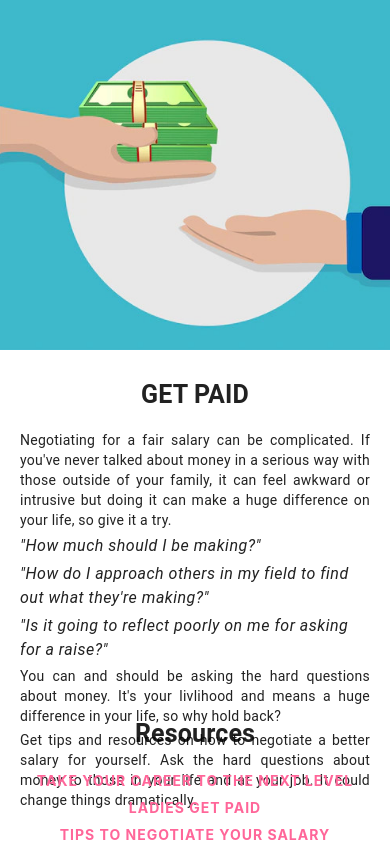
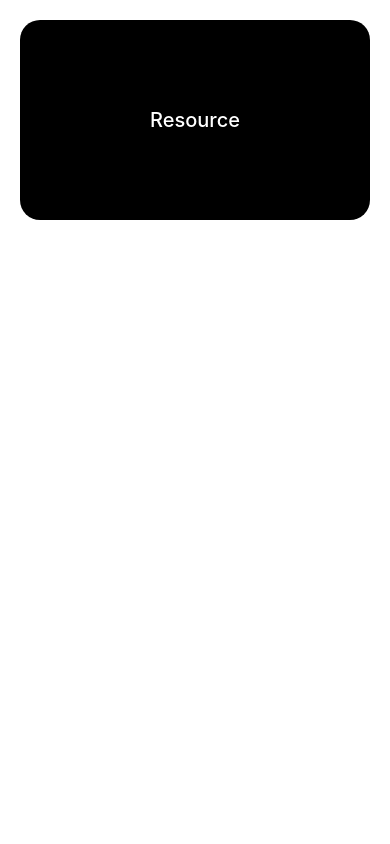
Before and after one commit to satishnaikawadi2011/abhiman-frontend, a React Native app: screen / in a window 390 px wide. Built offline with nearby package versions, Linux system fonts and the light colour scheme.

Commit message:
✨ feat : add ResourceCard component

```diff
--- a/App.tsx
+++ b/App.tsx
@@ -1,16 +1,9 @@
 import { StatusBar } from 'expo-status-bar';
 import { StyleSheet, Text, View } from 'react-native';
-import BIPOCScreen from './src/screens/BIPOCScreen';
-import DisabilityScreen from './src/screens/DisabilityScreen';
-import EmploymentScreen from './src/screens/EmploymentScreen';
-import GetPaidScreen from './src/screens/GetPaidScreen';
-import ImposterSyndromeScreen from './src/screens/ImposterSyndromeScreen';
-import LGBTQScreen from './src/screens/LGBTQScreen';
-import MarginalizationScreen from './src/screens/MarginalizationScreen';
-import VoiceScreen from './src/screens/VoiceScreen';
+import ResourceCard from './src/components/ResourceCard';
 
 export default function App() {
-	return <GetPaidScreen />;
+	return <ResourceCard title="Resource" />;
 	// return (
 	//   <View style={styles.container}>
 	//     <Text>Hello World!</Text>
--- /dev/null
+++ b/src/components/ResourceCard.tsx
@@ -0,0 +1,60 @@
+import {
+	GestureResponderEvent,
+	Pressable,
+	StyleProp,
+	StyleSheet,
+	Text,
+	TextStyle,
+	View,
+	ViewStyle
+} from 'react-native';
+import React from 'react';
+
+interface IProps {
+	onPress?: ((event: GestureResponderEvent) => void) | null | undefined;
+	title: string;
+	textStyles?: StyleProp<TextStyle>;
+	containerStyles?: StyleProp<ViewStyle>;
+}
+
+const ResourceCard: React.FC<IProps> = ({ onPress, title, containerStyles, textStyles }) => {
+	return (
+		<Pressable
+			onPress={onPress}
+			style={[
+				styles.container,
+				containerStyles
+			]}
+		>
+			<Text
+				style={[
+					styles.text,
+					textStyles
+				]}
+			>
+				{title}
+			</Text>
+		</Pressable>
+	);
+};
+
+export default ResourceCard;
+
+const styles = StyleSheet.create({
+	container:
+		{
+			display: 'flex',
+			justifyContent: 'center',
+			alignItems: 'center',
+			height: 200,
+			backgroundColor: '#000',
+			borderRadius: 20,
+			margin: 20
+		},
+	text:
+		{
+			color: '#fff',
+			fontSize: 20,
+			fontWeight: '500'
+		}
+});
```
